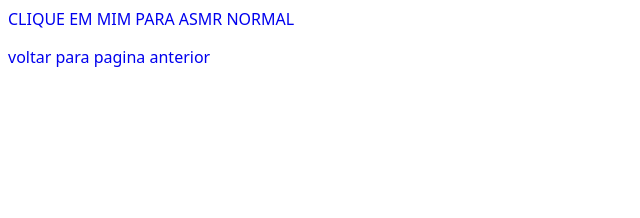
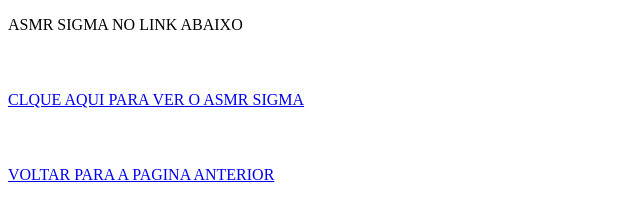
Before and after one commit to Menelaiar/adrienaasmrs, a plain HTML site: page asmrsigmas.html in a window 1280 px wide. Shown: the whole page, without its empty margins (0-640 px from the left). Drawn offline with Linux system fonts and the light colour scheme.

Commit message:
Update asmrsigmas.html

```diff
--- a/asmrsigmas.html
+++ b/asmrsigmas.html
@@ -4,14 +4,15 @@
     <meta charset="UTF-8">
     <meta name="viewport" content="width=device-width, initial-scale=1.0">
     <title>Adriena Asmr</title>
-    <link rel="stylesheet" href="style.css">
 </head>
 <body>
 
 </body>
 </html>
 
-<a href="https://www.youtube.com/watch?v=ns12alU4WVQ">CLIQUE EM MIM PARA ASMR NORMAL</a>
+<P>ASMR SIGMA  NO LINK ABAIXO</P>
+
+<a href="https://youtu.be/s4DLToQXraM" ; style="line-height: 100px;"">CLQUE AQUI PARA VER O ASMR SIGMA                           </a>
 
 
-<p><a href="index.html">voltar para pagina anterior</a></p>
+<P><a href="index.html">VOLTAR PARA A PAGINA ANTERIOR</a></P>
```
